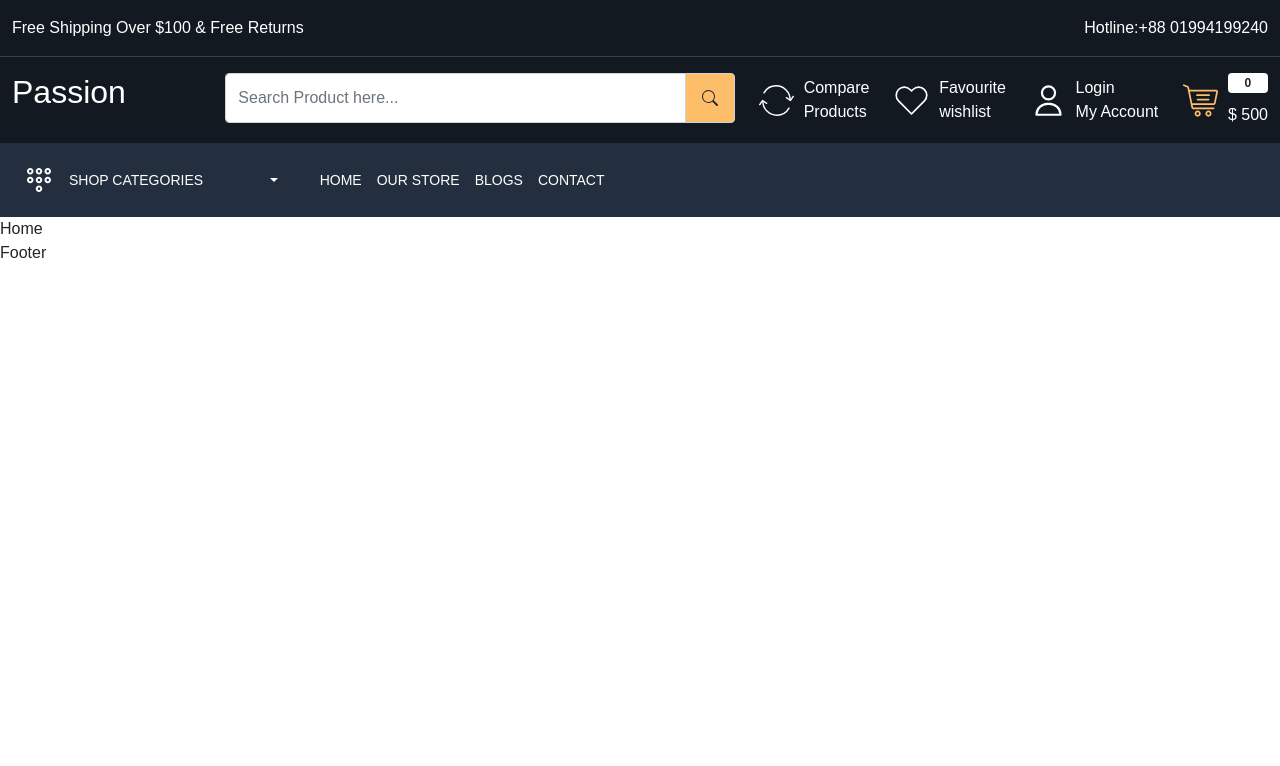
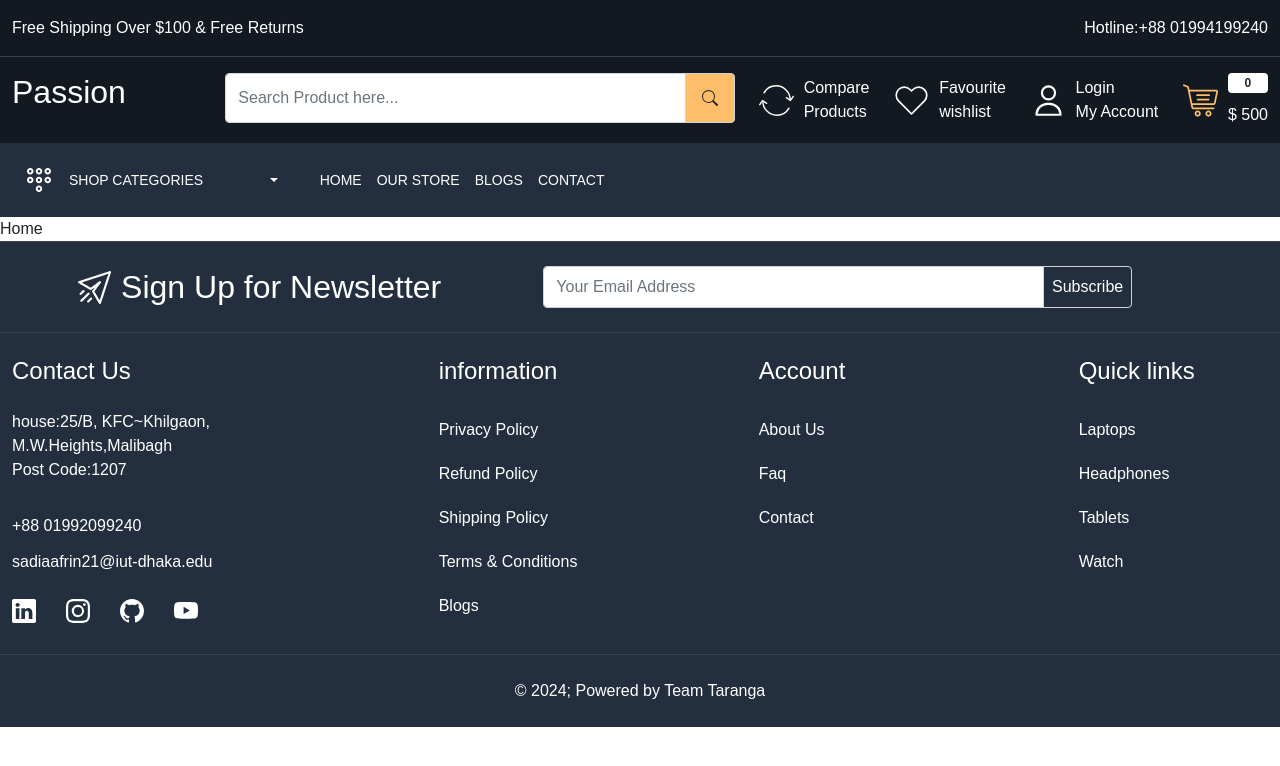
Before and after one commit to afrinzx/Passion-frontend, a React (Create React App) app: page / in a window 1280 px wide. Shown: the top 766 px of the page. Built offline with nearby package versions, Linux system fonts and the light colour scheme.

Commit message:
Footer is completed

```diff
--- a/src/App.css
+++ b/src/App.css
@@ -81,12 +81,26 @@
   color: var(--color-febd69);
 }
 
+/* header part end */
+
+/* footer part start */
+
+footer{
+  background-color: var(--color-232f3e);
+}
+
+footer:not(:first-child){
+  border-top: 1px solid rgba(255, 255 , 255, 0.1);
+}
+footer .input-group-text{
+  background-color: var(--color-232f3e);
+  color: white;
+  padding: 8px 7px;
+}
+
+footer .col-7{
+  max-width: 47%;
+}
 
 
-
-
-
-
-
-
-/* header part end */
+/* footer part end */
--- a/src/components/Footer.js
+++ b/src/components/Footer.js
@@ -1,9 +1,120 @@
-import React from 'react'
+import React from "react";
+import { Link } from "react-router-dom";
+import { BsLinkedin, BsGithub, BsYoutube, BsInstagram } from "react-icons/bs";
 
 const Footer = () => {
   return (
-    <div>Footer</div>
-  )
-}
+    <>
+      <footer className="py-4">
+        <div className="container.xxl">
+          <div className="row align-items-center  text-center">
+            <div className="col-5">
+              <div className="footer-top-data d-flex gap-10 align-items-center justify-content-center">
+                <img src="images/newsletter.png" alt="newsletter" />
+                <h2 className="mb-0 text-white">Sign Up for Newsletter</h2>
+              </div>
+            </div>
+            <div className="col-7">
+              <div className="input-group">
+                <input
+                  type="text"
+                  className="form-control py-1 "
+                  placeholder="Your Email Address"
+                  aria-label="Your Email Address"
+                  aria-describedby="basic-addon2"
+                />
+                <span className="input-group-text p-2" id="basic-addon2">
+                  Subscribe
+                </span>
+              </div>
+            </div>
+          </div>
+        </div>
+      </footer>
+      <footer className="py-4">
+        <div className="container-xxl">
+          <div className="row">
+            <div className="col-4">
+              <h4 className="text-white mb-4">Contact Us</h4>
+              <div className="footer-links d-flex flex-column">
+                <address className="text-white fs-6">
+                  house:25/B, KFC~Khilgaon,
+                  <br />
+                  M.W.Heights,Malibagh
+                  <br />
+                  Post Code:1207
+                </address>
+                <a
+                  href="tel:+88 01992099240"
+                  className="mt-3 d-block mb-1 text-white"
+                >
+                  +88 01992099240
+                </a>
+                <a
+                  href="mailto:sadiaafrin21@iut-dhaka.edu"
+                  className="mt-2 d-block mb-0 text-white"
+                >
+                  sadiaafrin21@iut-dhaka.edu
+                </a>
+                <div className="social_icons d-flex align-items-center gap-30 mt-4">
+                  <a className="text-white" href="">
+                    <BsLinkedin className="fs-4" />
+                  </a>
+                  <a className="text-white" href="">
+                    <BsInstagram className="fs-4" />
+                  </a>
+                  <a className="text-white" href="">
+                    <BsGithub className="fs-4" />
+                  </a>
+                  <a className="text-white" href="">
+                    <BsYoutube className="fs-4" />
+                  </a>
+                </div>
+              </div>
+            </div>
+            <div className="col-3">
+              <h4 className="text-white mb-4">information</h4>
+              <div className="footer-links d-flex flex-column">
+                <Link className="text-white py-2 mb-1">Privacy Policy</Link>
+                <Link className="text-white py-2 mb-1">Refund Policy</Link>
+                <Link className="text-white py-2 mb-1">Shipping Policy</Link>
+                <Link className="text-white py-2 mb-1">Terms & Conditions</Link>
+                <Link className="text-white py-2 mb-1">Blogs</Link>
+              </div>
+            </div>
+            <div className="col-3">
+              <h4 className="text-white mb-4">Account</h4>
+              <div className="footer-links d-flex flex-column">
+                <Link className="text-white py-2 mb-1">About Us</Link>
+                <Link className="text-white py-2 mb-1">Faq</Link>
+                <Link className="text-white py-2 mb-1">Contact</Link>
+              </div>
+            </div>
+            <div className="col-2">
+              <h4 className="text-white mb-4">Quick links</h4>
+              <div className="footer-links d-flex flex-column">
+                <Link className="text-white py-2 mb-1">Laptops</Link>
+                <Link className="text-white py-2 mb-1">Headphones</Link>
+                <Link className="text-white py-2 mb-1">Tablets</Link>
+                <Link className="text-white py-2 mb-1">Watch</Link>
+              </div>
+            </div>
+          </div>
+        </div>
+      </footer>
+      <footer className="py-4">
+        <div className="container.xxl">
+          <div className="row">
+            <div className="col-12">
+              <p className="text-center mb-0 text-white">
+                &copy; {new Date().getFullYear()}; Powered by Team Taranga
+              </p>
+            </div>
+          </div>
+        </div>
+      </footer>
+    </>
+  );
+};
 
-export default Footer
+export default Footer;
```
